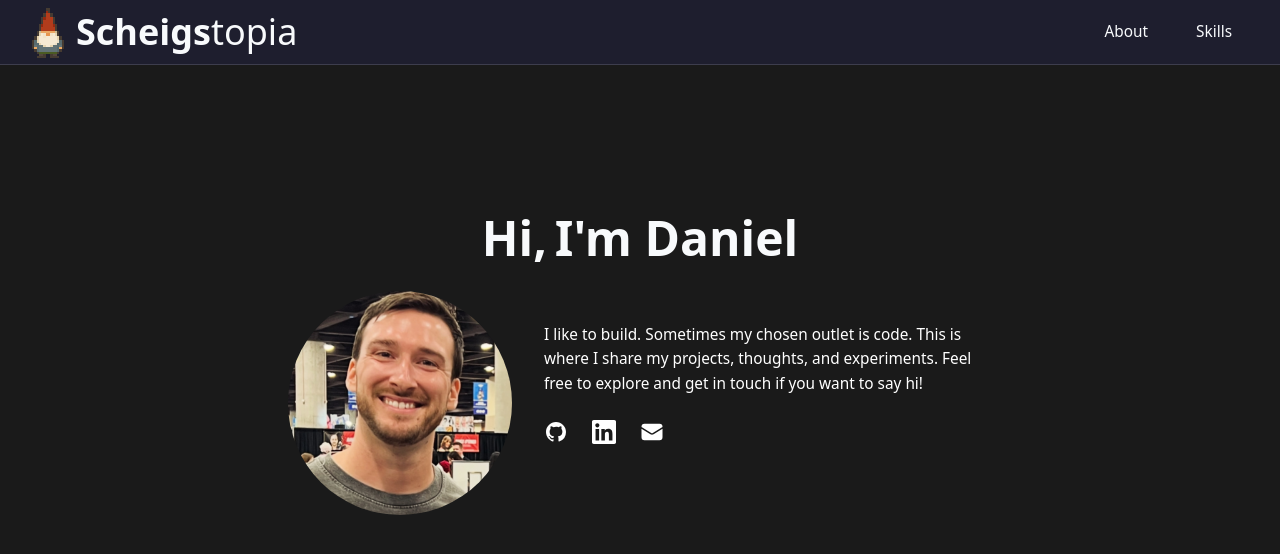
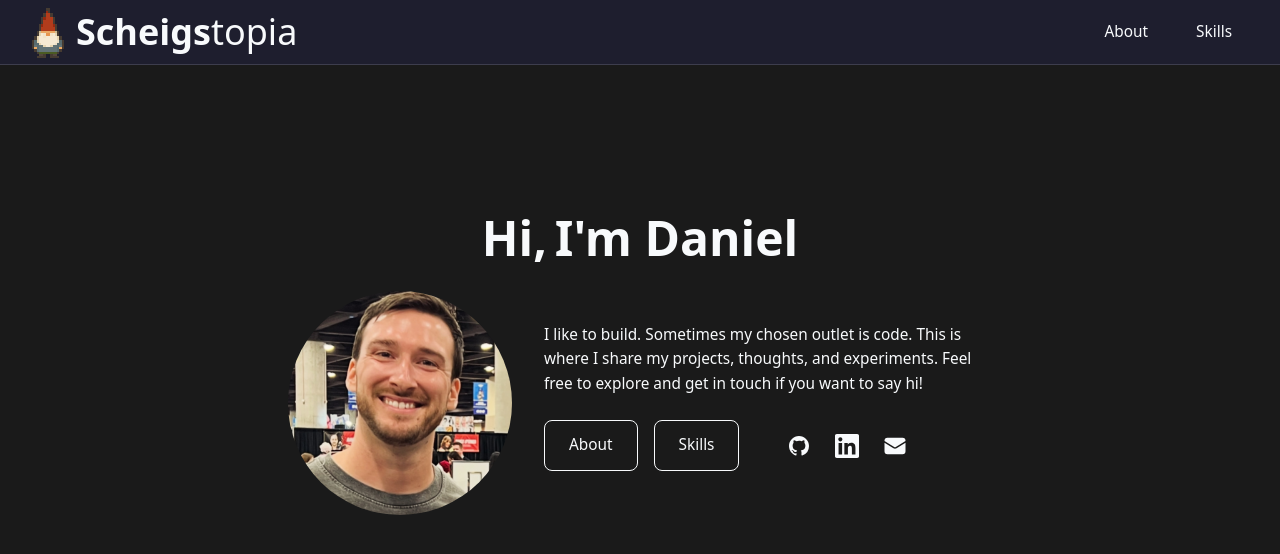
Before and after one commit to dscheigs/scheigstopia, a Next.js app: page / in a window 1280 px wide. Shown: the top 554 px of the page. Built offline with nearby package versions, Linux system fonts and the light colour scheme.

Commit message:
feat: update hero section to utilize social links and buttons

```diff
--- a/src/components/ui/HeroSection.tsx
+++ b/src/components/ui/HeroSection.tsx
@@ -1,4 +1,6 @@
 import Image from 'next/image';
+import SocialLinks from './SocialLinks';
+import OutlineButton from './OutlineButton';
 
 export default function HeroSection() {
     return (
@@ -31,67 +33,20 @@ export default function HeroSection() {
 
                 {/* Info next to photo */}
                 <div className="lg:text-left text-center lg:pt-8">
-                    <p className="text-body mb-6 text-white max-w-md">
+                    <p className="text-body mb-6 text-foreground max-w-md">
                         I like to build. Sometimes my chosen outlet is code.
                         This is where I share my projects, thoughts, and
                         experiments. Feel free to explore and get in touch if
                         you want to say hi!
                     </p>
 
-                    <div className="flex gap-6 justify-center lg:justify-start">
-                        <a
-                            href="https://github.com/dscheigs"
-                            target="_blank"
-                            rel="noopener noreferrer"
-                            className="text-white hover:text-gray-300 transition-colors"
-                            aria-label="GitHub"
-                        >
-                            <svg
-                                className="h-6 w-6"
-                                fill="currentColor"
-                                viewBox="0 0 24 24"
-                                aria-hidden="true"
-                            >
-                                <path
-                                    fillRule="evenodd"
-                                    d="M12 2C6.477 2 2 6.484 2 12.017c0 4.425 2.865 8.18 6.839 9.504.5.092.682-.217.682-.483 0-.237-.008-.868-.013-1.703-2.782.605-3.369-1.343-3.369-1.343-.454-1.158-1.11-1.466-1.11-1.466-.908-.62.069-.608.069-.608 1.003.07 1.531 1.032 1.531 1.032.892 1.53 2.341 1.088 2.91.832.092-.647.35-1.088.636-1.338-2.22-.253-4.555-1.113-4.555-4.951 0-1.093.39-1.988 1.029-2.688-.103-.253-.446-1.272.098-2.65 0 0 .84-.27 2.75 1.026A9.564 9.564 0 0112 6.844c.85.004 1.705.115 2.504.337 1.909-1.296 2.747-1.027 2.747-1.027.546 1.379.202 2.398.1 2.651.64.7 1.028 1.595 1.028 2.688 0 3.848-2.339 4.695-4.566 4.943.359.309.678.92.678 1.855 0 1.338-.012 2.419-.012 2.747 0 .268.18.58.688.482A10.019 10.019 0 0022 12.017C22 6.484 17.522 2 12 2z"
-                                    clipRule="evenodd"
-                                />
-                            </svg>
-                        </a>
-
-                        <a
-                            href="https://linkedin.com/in/daniel-scheigert-657278b8"
-                            target="_blank"
-                            rel="noopener noreferrer"
-                            className="text-white hover:text-gray-300 transition-colors"
-                            aria-label="LinkedIn"
-                        >
-                            <svg
-                                className="h-6 w-6"
-                                fill="currentColor"
-                                viewBox="0 0 24 24"
-                                aria-hidden="true"
-                            >
-                                <path d="M20.447 20.452h-3.554v-5.569c0-1.328-.027-3.037-1.852-3.037-1.853 0-2.136 1.445-2.136 2.939v5.667H9.351V9h3.414v1.561h.046c.477-.9 1.637-1.85 3.37-1.85 3.601 0 4.267 2.37 4.267 5.455v6.286zM5.337 7.433c-1.144 0-2.063-.926-2.063-2.065 0-1.138.92-2.063 2.063-2.063 1.14 0 2.064.925 2.064 2.063 0 1.139-.925 2.065-2.064 2.065zm1.782 13.019H3.555V9h3.564v11.452zM22.225 0H1.771C.792 0 0 .774 0 1.729v20.542C0 23.227.792 24 1.771 24h20.451C23.2 24 24 23.227 24 22.271V1.729C24 .774 23.2 0 22.222 0h.003z" />
-                            </svg>
-                        </a>
-
-                        <a
-                            href="mailto:daniel.scheigert@gmail.com"
-                            className="text-white hover:text-gray-300 transition-colors"
-                            aria-label="Email"
-                        >
-                            <svg
-                                className="h-6 w-6"
-                                fill="currentColor"
-                                viewBox="0 0 24 24"
-                                aria-hidden="true"
-                            >
-                                <path d="M1.5 8.67v8.58a3 3 0 003 3h15a3 3 0 003-3V8.67l-8.928 5.493a3 3 0 01-3.144 0L1.5 8.67z" />
-                                <path d="M22.5 6.908V6.75a3 3 0 00-3-3h-15a3 3 0 00-3 3v.158l9.714 5.978a1.5 1.5 0 001.572 0L22.5 6.908z" />
-                            </svg>
-                        </a>
+                    {/* Social Links and Nav Buttons */}
+                    <div className="flex flex-col sm:flex-row items-center gap-12 justify-center lg:justify-start">
+                        <div className="flex gap-4">
+                            <OutlineButton href="/about">About</OutlineButton>
+                            <OutlineButton href="/skills">Skills</OutlineButton>
+                        </div>
+                        <SocialLinks />
                     </div>
                 </div>
             </div>
```
